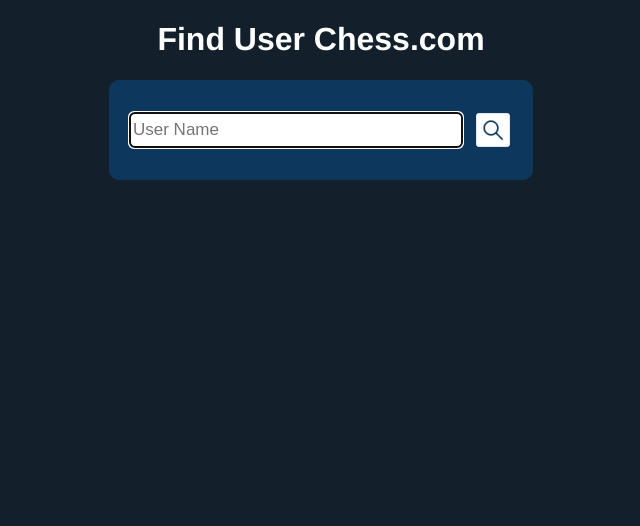
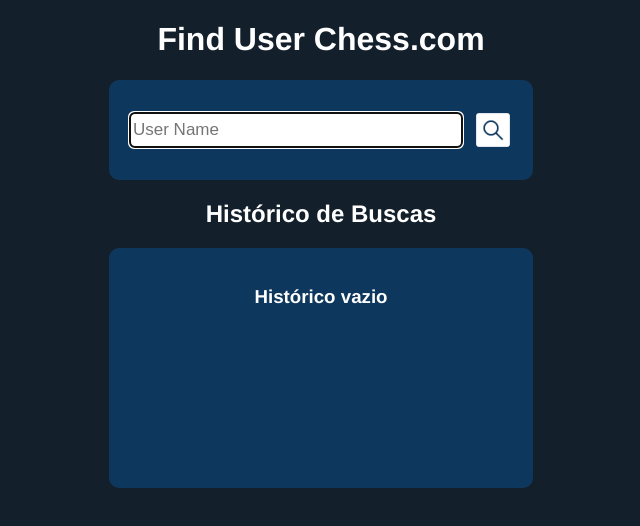
Before and after one commit to Joao-Darwin/ProjetoUserChess.com, a React (Vite) app: page / in a window 1280 px wide. Shown: the top 526 px of the page, without its empty margins (319-959 px from the left). Built offline with nearby package versions, Linux system fonts and the light colour scheme.

Commit message:
feat: Adicionar histórico de busca na página de Home

```diff
--- a/src/pages/home/Home.jsx
+++ b/src/pages/home/Home.jsx
@@ -1,6 +1,7 @@
 import React from 'react'
 
 import Form from '../../components/form/Form'
+import SearchHistory from '../../components/searchHistory/SearchHistory'
 import "./Home.css"
 
 const Home = () => {
@@ -8,6 +9,7 @@ const Home = () => {
     <div className='containerHome'>
       <h1>Find User Chess.com</h1>
       <Form />
+      <SearchHistory />
     </div>
   )
 }
```
